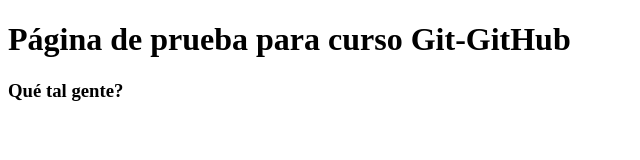
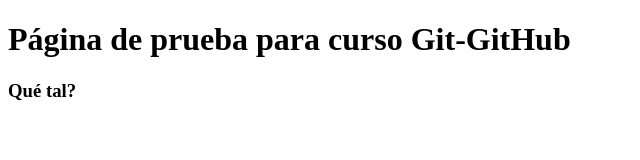
Before and after one commit to ElNodita/pagina-web, a plain HTML site: page index.html in a window 1280 px wide. Shown: the full height of the page, 0-640 px from the left. Drawn offline with Linux system fonts and the light colour scheme.

Commit message:
Cambio h3

```diff
--- a/index.html
+++ b/index.html
@@ -8,6 +8,6 @@
 </head>
 <body>
     <h1>Página de prueba para curso Git-GitHub</h1>
-    <h3>Qué tal gente?</h3>
+    <h3>Qué tal?</h3>
 </body>
 </html>
```
